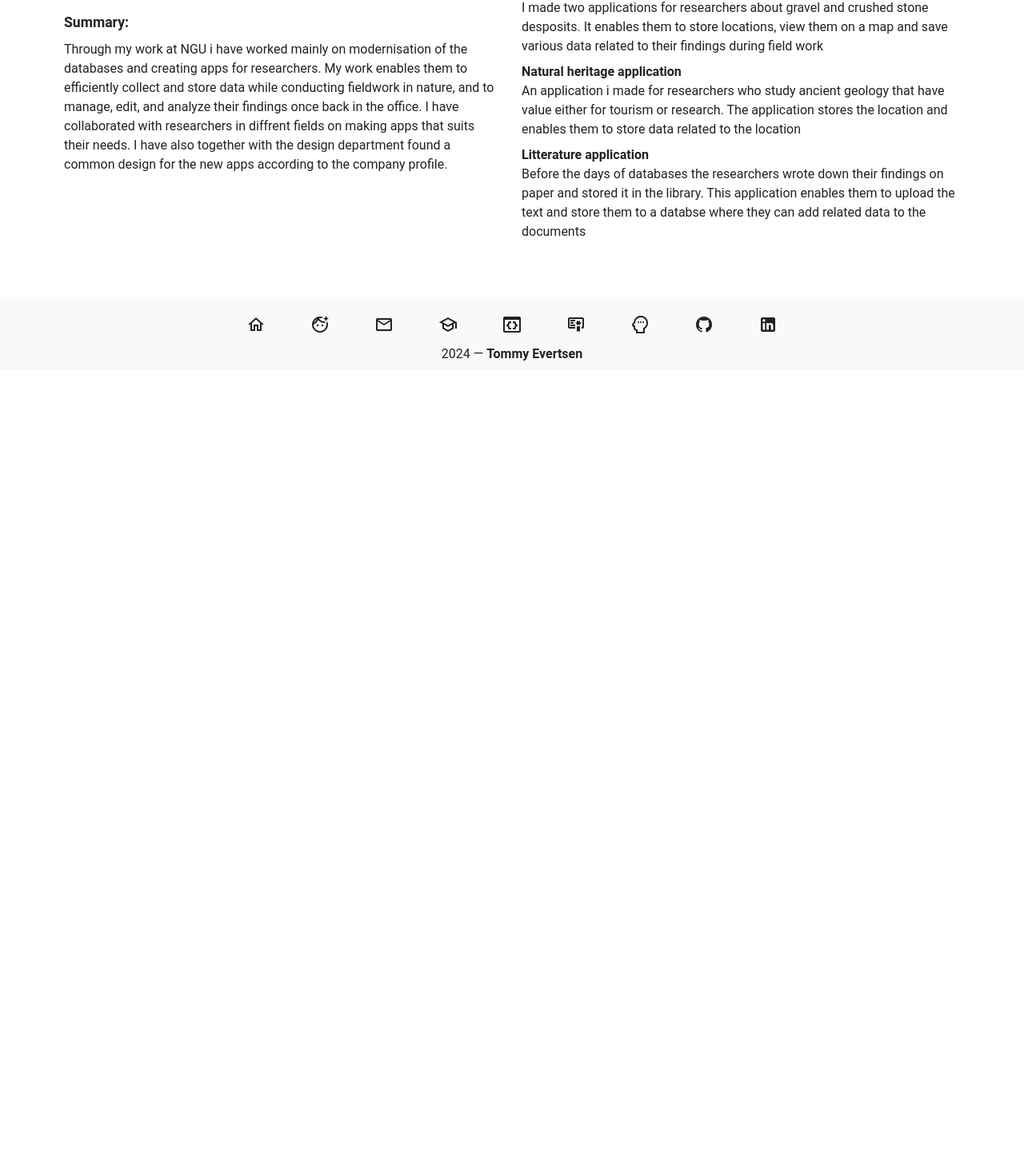
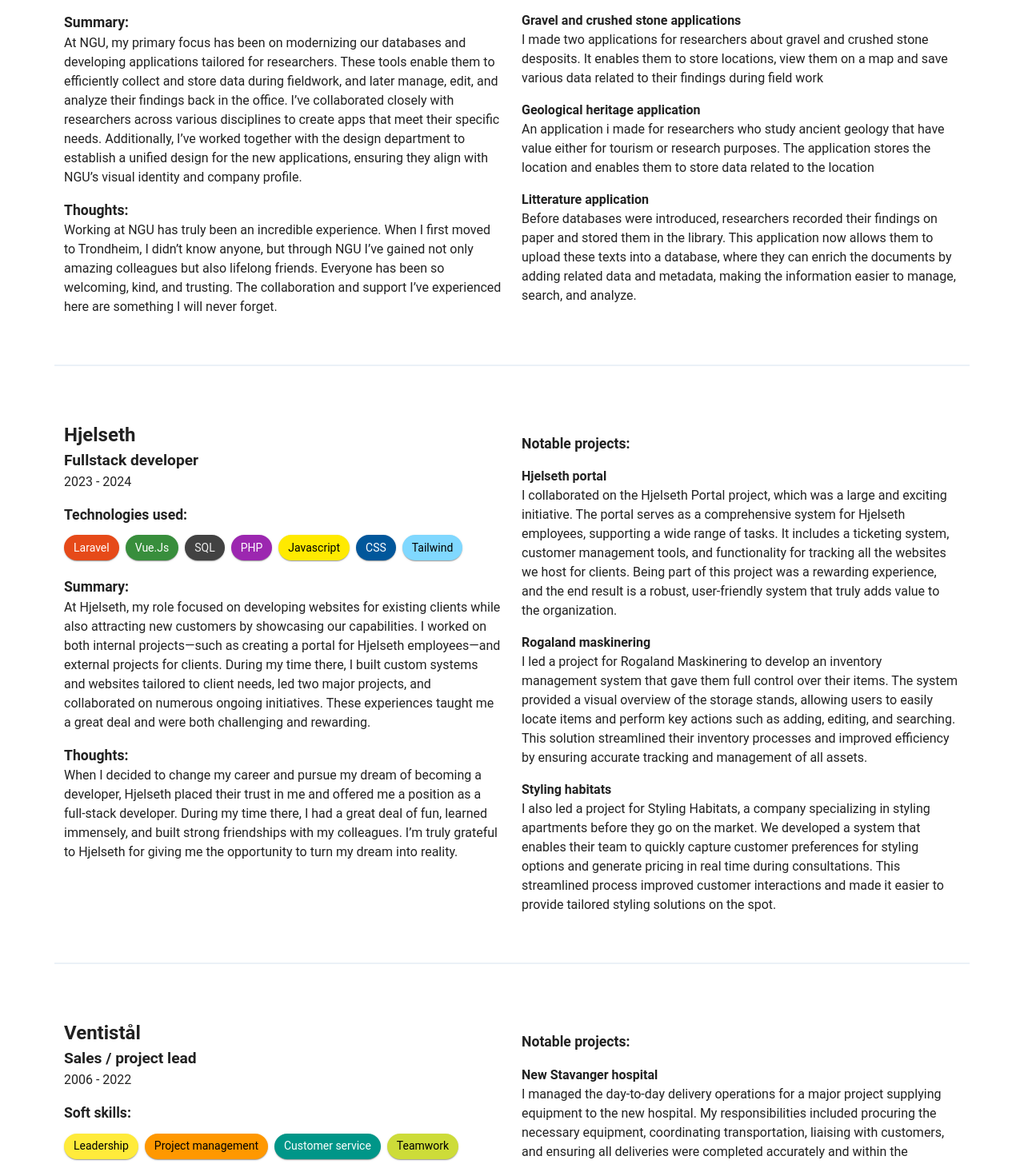
Before and after one commit to TommyEvertsen/About_me, a Vue app: page /workExperience in a window 1280 px wide. Shown: the part 412-1868 px from the top of the page at 80% size. Before the commit the page ends 875 px from the top, so only its background shows below. Built offline with nearby package versions, Linux system fonts and the light colour scheme.

Commit message:
Finished the work experience page.

```diff
--- a/src/components/Footer.vue
+++ b/src/components/Footer.vue
@@ -79,6 +79,12 @@ const navigateToBlog = () => {
   });
 };
 
+const navigateToWorkExperience = () => {
+  router.push({ name: "workExperience" }).then(() => {
+    window.scrollTo({ top: 0, behavior: "smooth" });
+  });
+};
+
 const links = [
   {
     title: "Home",
@@ -99,6 +105,11 @@ const links = [
     title: "Education",
     icon: "mdi-school-outline",
     click: navigateToEducation,
+  },
+  {
+    title: "Work Experience",
+    icon: "mdi-card-account-details-outline",
+    click: navigateToWorkExperience,
   },
   {
     title: "Projects",
--- a/src/pages/WorkExperience.vue
+++ b/src/pages/WorkExperience.vue
@@ -23,7 +23,7 @@
           <p class="jobRole">{{ jobExperience.role }}</p>
           <p>{{ jobExperience.date }}</p>
 
-          <div class="technologySection mt-4">
+          <div v-if="jobExperience.technologies" class="technologySection mt-4">
             <p class="sectionHeadline">Technologies used:</p>
             <div class="technologyChipSection mt-2">
               <v-chip
@@ -37,18 +37,45 @@
             </div>
           </div>
 
+          <div v-if="jobExperience.softSkills" class="technologySection mt-4">
+            <p class="sectionHeadline">Soft skills:</p>
+            <div class="technologyChipSection mt-2">
+              <v-chip
+                v-for="softSkill in jobExperience.softSkills"
+                :key="softSkill.name"
+                class=""
+                :color="softSkill.color"
+                variant="elevated"
+                >{{ softSkill.name }}</v-chip
+              >
+            </div>
+          </div>
+
           <div class="summarySection mt-4">
             <p class="sectionHeadline">Summary:</p>
-            <p class="mt-2">{{ jobExperience.jobDescription }}</p>
+            <p>{{ jobExperience.jobDescription }}</p>
+          </div>
+
+          <div class="thoughtsSection mt-4">
+            <p class="sectionHeadline">Thoughts:</p>
+            <p>{{ jobExperience.thoughts }}</p>
           </div>
         </v-col>
 
-        <v-col cols="12" xl="6" lg="6" md="6" sm="12" xs="12" class="mt-10">
-          <div class="secondColumn">
+        <v-col
+          cols="12"
+          xl="6"
+          lg="6"
+          md="6"
+          sm="12"
+          xs="12"
+          class="mt-10 projectColumn"
+        >
+          <div v-if="jobExperience.projects" class="secondColumn">
             <div class="projectsSection mt-4">
               <p class="sectionHeadline">Notable projects:</p>
               <div
-                class="projects mt-2"
+                class="projects mt-4"
                 v-for="project in jobExperience.projects"
               >
                 <p class="projectHeadline">{{ project.title }}</p>
@@ -57,6 +84,12 @@
             </div>
           </div>
         </v-col>
+
+        <v-divider
+          :thickness="2"
+          class="mt-12 divider"
+          color="secondaryText"
+        ></v-divider>
       </v-row>
     </v-container>
   </main>
@@ -69,7 +102,9 @@ const jobExperiences = [
     about: "Surveying the geology of Norway",
     role: "Senior software engineer",
     jobDescription:
-      "Through my work at NGU i have worked mainly on modernisation of the databases and creating apps for researchers. My work enables them to efficiently collect and store data while conducting fieldwork in nature, and to manage, edit, and analyze their findings once back in the office. I have collaborated with researchers in diffrent fields on making apps that suits their needs. I have also together with the design department found a common design for the new apps according to the company profile. ",
+      "At NGU, my primary focus has been on modernizing our databases and developing applications tailored for researchers. These tools enable them to efficiently collect and store data during fieldwork, and later manage, edit, and analyze their findings back in the office. I’ve collaborated closely with researchers across various disciplines to create apps that meet their specific needs. Additionally, I’ve worked together with the design department to establish a unified design for the new applications, ensuring they align with NGU’s visual identity and company profile.",
+    thoughts:
+      "Working at NGU has truly been an incredible experience. When I first moved to Trondheim, I didn’t know anyone, but through NGU I’ve gained not only amazing colleagues but also lifelong friends. Everyone has been so welcoming, kind, and trusting. The collaboration and support I’ve experienced here are something I will never forget.",
     date: "2024 - Current",
     technologies: [
       {
@@ -100,7 +135,7 @@ const jobExperiences = [
       {
         title: "Modernaisation of the existing databases",
         description:
-          "I have been working on a modernisation project of the databases. Creating new schemas, splitting big tables into smaller tables, removed unused tables and columns and connect the child tables in the new structure",
+          "I’ve been working on a database modernization project, which involved designing new schemas, breaking down large tables into smaller, more manageable ones, removing unused tables and columns, and establishing relationships between child tables within the new structure.",
       },
       {
         title: "Gravel and crushed stone applications",
@@ -108,14 +143,126 @@ const jobExperiences = [
           "I made two applications for researchers about gravel and crushed stone desposits. It enables them to store locations, view them on a map and save various data related to their findings during field work",
       },
       {
-        title: "Natural heritage application",
+        title: "Geological heritage application",
         description:
-          "An application i made for researchers who study ancient geology that have value either for tourism or research. The application stores the location and enables them to store data related to the location",
+          "An application i made for researchers who study ancient geology that have value either for tourism or research purposes. The application stores the location and enables them to store data related to the location",
       },
       {
         title: "Litterature application",
         description:
-          "Before the days of databases the researchers wrote down their findings on paper and stored it in the library. This application enables them to upload the text and store them to a databse where they can add related data to the documents",
+          "Before databases were introduced, researchers recorded their findings on paper and stored them in the library. This application now allows them to upload these texts into a database, where they can enrich the documents by adding related data and metadata, making the information easier to manage, search, and analyze.",
+      },
+    ],
+  },
+  {
+    company: "Hjelseth",
+    about: "",
+    role: "Fullstack developer",
+    jobDescription:
+      "At Hjelseth, my role focused on developing websites for existing clients while also attracting new customers by showcasing our capabilities. I worked on both internal projects—such as creating a portal for Hjelseth employees—and external projects for clients. During my time there, I built custom systems and websites tailored to client needs, led two major projects, and collaborated on numerous ongoing initiatives. These experiences taught me a great deal and were both challenging and rewarding.",
+    thoughts:
+      "When I decided to change my career and pursue my dream of becoming a developer, Hjelseth placed their trust in me and offered me a position as a full-stack developer. During my time there, I had a great deal of fun, learned immensely, and built strong friendships with my colleagues. I’m truly grateful to Hjelseth for giving me the opportunity to turn my dream into reality.",
+    date: "2023 - 2024",
+    technologies: [
+      {
+        name: "Laravel",
+        color: "deep-orange-darken-2",
+      },
+      {
+        name: "Vue.Js",
+        color: "green-darken-2",
+      },
+      {
+        name: "SQL",
+      },
+
+      {
+        name: "PHP",
+        color: "purple",
+      },
+      {
+        name: "Javascript",
+        color: "yellow-accent-3",
+      },
+      {
+        name: "CSS",
+        color: "light-blue-darken-4",
+      },
+      {
+        name: "Tailwind",
+        color: "light-blue-accent-1",
+      },
+    ],
+    projects: [
+      {
+        title: "Hjelseth portal",
+        description:
+          "I collaborated on the Hjelseth Portal project, which was a large and exciting initiative. The portal serves as a comprehensive system for Hjelseth employees, supporting a wide range of tasks. It includes a ticketing system, customer management tools, and functionality for tracking all the websites we host for clients. Being part of this project was a rewarding experience, and the end result is a robust, user-friendly system that truly adds value to the organization.",
+      },
+      {
+        title: "Rogaland maskinering",
+        description:
+          "I led a project for Rogaland Maskinering to develop an inventory management system that gave them full control over their items. The system provided a visual overview of the storage stands, allowing users to easily locate items and perform key actions such as adding, editing, and searching. This solution streamlined their inventory processes and improved efficiency by ensuring accurate tracking and management of all assets.",
+      },
+      {
+        title: "Styling habitats",
+        description:
+          "I also led a project for Styling Habitats, a company specializing in styling apartments before they go on the market. We developed a system that enables their team to quickly capture customer preferences for styling options and generate pricing in real time during consultations. This streamlined process improved customer interactions and made it easier to provide tailored styling solutions on the spot.",
+      },
+    ],
+  },
+  {
+    company: "Ventistål",
+    about: "",
+    role: "Sales / project lead",
+    jobDescription:
+      "At Ventistål, I held several different positions, starting as a warehouse worker before being promoted to Warehouse Leader. In this role, I managed a team of employees, oversaw day-to-day operations, and handled international equipment procurement. Later, I transitioned into sales and project management, where I led multiple large-scale delivery projects — including the new hospital in Stavanger. These experiences gave me strong leadership skills, logistical expertise, and the ability to manage complex projects from start to finish.",
+    thoughts:
+      "I began my career at Ventistål as a young adult and eventually decided to pursue a new path after discovering my passion for programming. During my years at Ventistål, I built lifelong friendships and created many great memories. I am deeply grateful to the company for recognizing my potential and giving me the opportunity to grow — from warehouse worker to warehouse leader and later into sales. Ventistål has been a significant part of my life, and I will always appreciate the experiences we shared and the opportunities they provided.",
+    date: "2006 - 2022",
+    softSkills: [
+      {
+        name: "Leadership",
+        color: "yellow",
+      },
+      {
+        name: "Project management",
+        color: "orange",
+      },
+      {
+        name: "Customer service",
+        color: "teal",
+      },
+      {
+        name: "Teamwork",
+        color: "lime",
+      },
+      {
+        name: "Time managment",
+        color: "pink",
+      },
+    ],
+
+    projects: [
+      {
+        title: "New Stavanger hospital",
+        description:
+          "I managed the day-to-day delivery operations for a major project supplying equipment to the new hospital. My responsibilities included procuring the necessary equipment, coordinating transportation, liaising with customers, and ensuring all deliveries were completed accurately and within the designated time slots.",
+      },
+      {
+        title: "Lervigskvartalet",
+        description:
+          "Managed a major delivery project, handling all aspects from equipment procurement and supplier coordination to scheduling, logistics, and final delivery. Oversaw communication between vendors and internal teams, ensured compliance with technical requirements, and provided customer support throughout the process to guarantee smooth execution.",
+      },
+      {
+        title: "Ventistål Stavanger expansion",
+        description:
+          "As Ventisål Stavanger expanded during my tenure, we relocated to a larger facility. In my role as Warehouse Manager, I was responsible for planning and setting up the new warehouse layout. This included ordering and installing storage racks, organizing inventory placement for optimal accessibility, and ensuring that high-demand items were positioned for quick and efficient retrieval.",
+      },
+      {
+        title: "Supporting warehouse organization across departments",
+        description:
+          "Traveled to Ventistål Ålesund to assist with reorganizing their warehouse operations for improved efficiency. Responsibilities included analyzing their existing layout, implementing a structured system for inventory placement, and introducing best practices to streamline workflows and enhance accessibility",
       },
     ],
   },
@@ -154,8 +301,12 @@ const jobExperiences = [
   padding-bottom: 1rem;
 }
 
-.job:hover {
-  border-bottom: 1px dotted;
+.divider {
+  transition: opacity 0.8s ease;
+}
+
+.job:hover .divider {
+  opacity: 1;
 }
 
 @media (max-width: 600px) {
@@ -164,8 +315,11 @@ const jobExperiences = [
   }
 
   .technologySection .v-chip {
-    font-size: 0.75rem;
     height: 28px;
+  }
+
+  .projectColumn {
+    margin-top: 0 !important;
   }
 }
 </style>
```
Also changed, not shown: src/components/AppBar.vue (+28 -0 lines).
